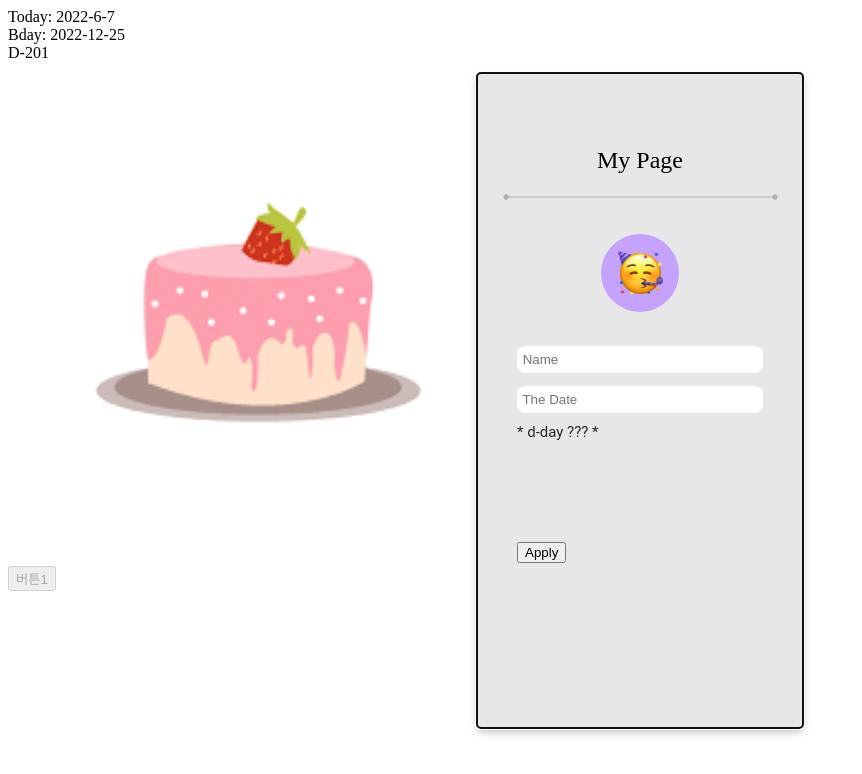
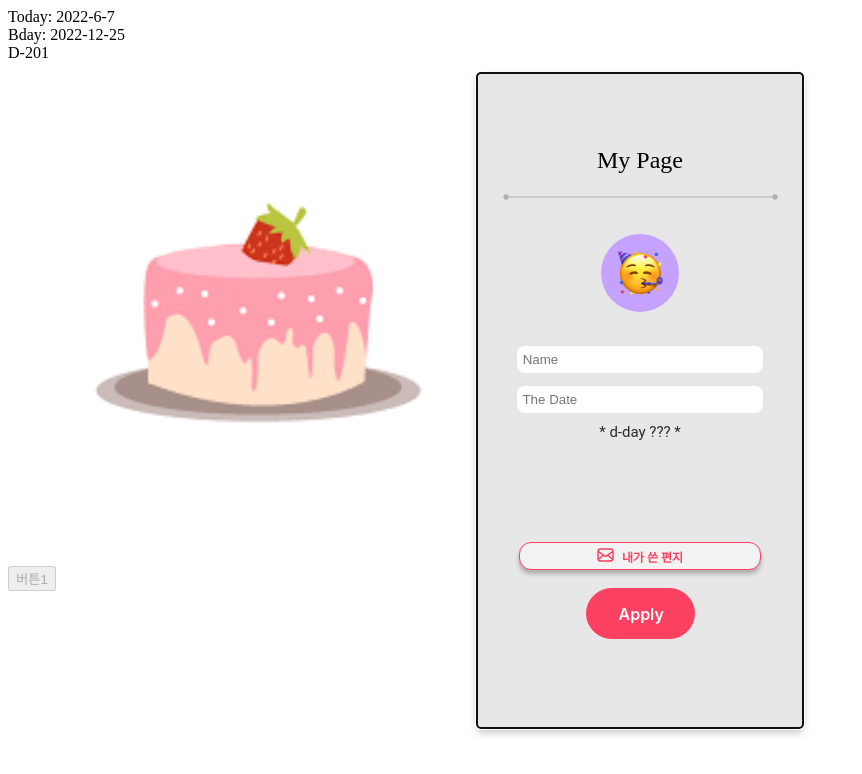
Before and after one commit to BungaeThunder/Bungae-Front, a Next.js app: page /cake in a window 1280 px wide. Shown: the top 774 px of the page, without its empty margins (0-862 px from the left). Built offline with nearby package versions, Linux system fonts and the light colour scheme.

Commit message:
feat(MyPageModal): add button

```diff
--- a/component/cake/MyPageModal.tsx
+++ b/component/cake/MyPageModal.tsx
@@ -5,6 +5,8 @@ import styled from 'styled-components';
 import Line from 'public/images/line_1.svg';
 import { Controller, SubmitHandler, useForm } from 'react-hook-form';
 import DatePicker from 'react-datepicker';
+import Letter from 'public/images/letter.svg';
+
 import 'react-datepicker/dist/react-datepicker.css';
 
 type IMyPageModalProps = {
@@ -65,7 +67,17 @@ export const MyPageModal: React.FC<IMyPageModalProps> = ({ isModalOpen }) => {
           <DivDdayText>
             <DdayText>* d-day ??? *</DdayText>
           </DivDdayText>
-          <button type="submit">Apply</button>
+          <DivMyLetter>
+            <MyLetterButton>
+              <LetterImage />
+              <MyLetterText>내가 쓴 편지</MyLetterText>
+            </MyLetterButton>
+          </DivMyLetter>
+          <DivApply>
+            <ApplyButton type="submit">
+              <ApplyText>Apply</ApplyText>
+            </ApplyButton>
+          </DivApply>
         </form>
       </FormDiv>
     </Modal>
@@ -130,6 +142,9 @@ const DateForm = styled(DatePicker)`
 `;
 
 const DivDdayText = styled.div`
+  display: flex;
+  justify-content: center;
+  align-items: center;
   margin-bottom: 101px;
 `;
 
@@ -140,6 +155,57 @@ const DdayText = styled.text`
   font-size: 15px;
   line-height: 18px;
   color: #292929;
+`;
+
+const DivMyLetter = styled.div`
+  display: flex;
+  justify-content: center;
+  align-items: center;
+  margin-bottom: 18px;
+`;
+
+const MyLetterButton = styled.button`
+  width: 242px;
+  height: 28px;
+
+  background: #f2f2f2;
+  border: 1.5px solid #fc4062;
+  box-shadow: 0px 4px 4px rgba(0, 0, 0, 0.25);
+  border-radius: 12px;
+`;
+const LetterImage = styled(Letter)``;
+
+const MyLetterText = styled.text`
+  font-family: 'NanumGothic';
+  font-style: normal;
+  font-weight: 700;
+  font-size: 12px;
+  line-height: 12px;
+  color: #fc4062;
+  margin-left: 8px;
+`;
+
+const DivApply = styled.div`
+  display: flex;
+  justify-content: center;
+  align-items: center;
+`;
+const ApplyButton = styled.button`
+  padding: 16px 32px;
+  gap: 12px;
+  width: 109px;
+  height: 51px;
+  background: #fc4062;
+  border: 1.5px solid #fc4062;
+  border-radius: 100px;
+`;
+const ApplyText = styled.text`
+  font-family: 'Inter';
+  font-style: normal;
+  font-weight: 600;
+  font-size: 16px;
+  line-height: 19px;
+  color: #ffffff;
 `;
 
 const ModalStyle = styled.div`
```
Also changed, not shown: public/images/letter.svg (added).
